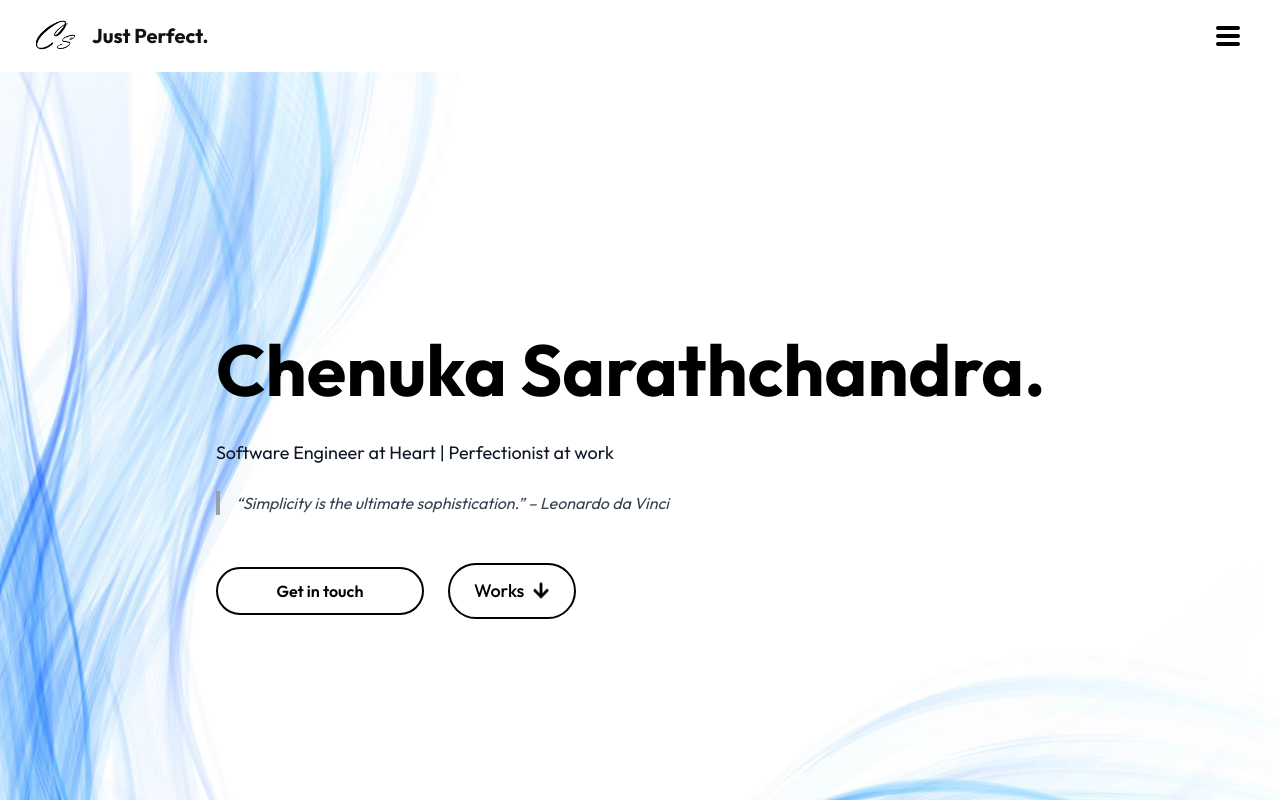
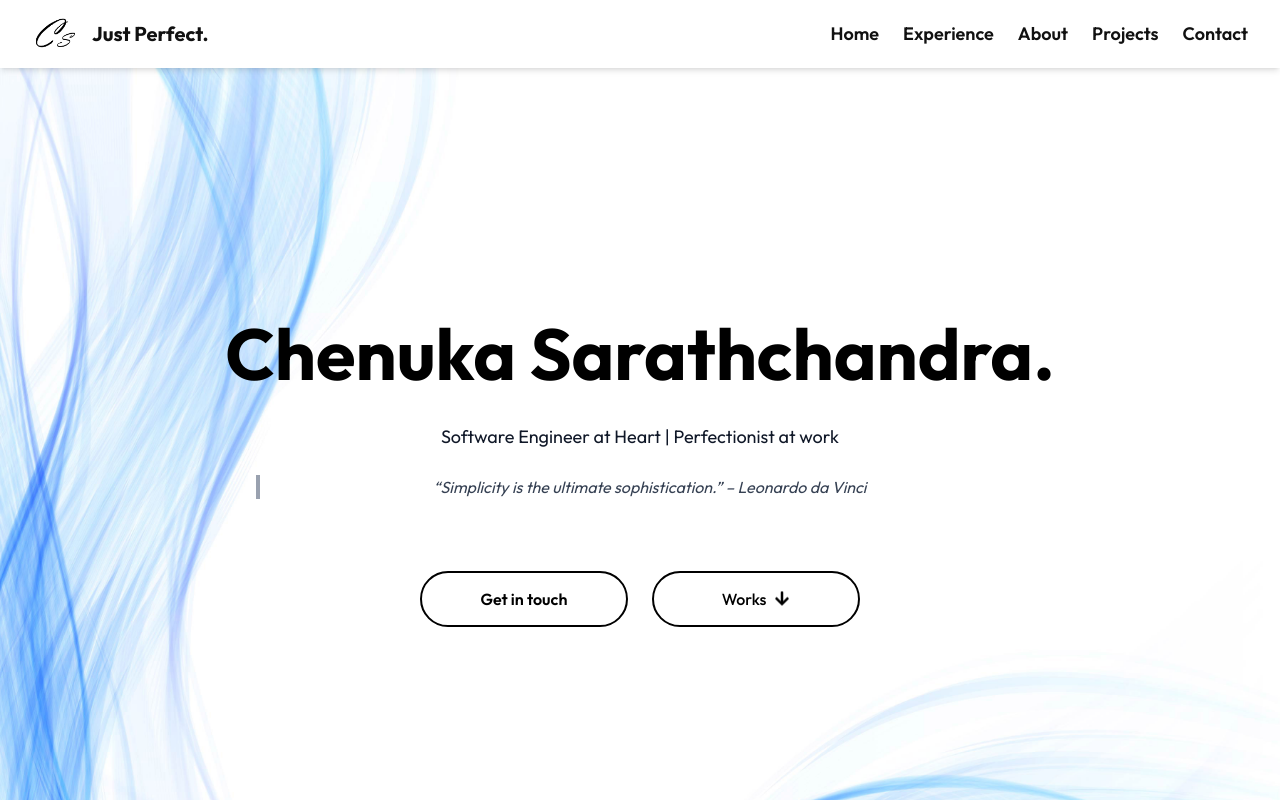
Before and after one commit to Chenuka608/NewPortfolio, a Next.js app: page / in a window 1280 px wide. Built offline with nearby package versions, Linux system fonts and the light colour scheme.

Commit message:
fixed buttons

```diff
--- a/src/app/components/Hero.tsx
+++ b/src/app/components/Hero.tsx
@@ -11,6 +11,16 @@ export default function Hero() {
     return () => clearTimeout(timer);
   }, []);
 
+  const scrollToContact = () => {
+    const element = document.getElementById("contact");
+    if (element) element.scrollIntoView({ behavior: "smooth", block: "start" });
+  };
+
+  const scrollToWorks = () => {
+    const element = document.getElementById("works");
+    if (element) element.scrollIntoView({ behavior: "smooth", block: "start" });
+  };
+
   return (
     <div
       id="hero"
@@ -20,37 +30,38 @@ export default function Hero() {
         opacity: isVisible ? 1 : 0,
       }}
     >
-      <main className="max-w-4xl w-full flex flex-col justify-center px-6 py-12 text-gray-900">
+      <main className="w-full max-w-5xl mx-auto flex flex-col justify-center items-center px-6 py-12 text-gray-900 text-center">
         <header className="mb-10 sm:mb-12">
           <h1 className="text-5xl sm:text-7xl font-extrabold leading-tight mb-4 sm:mb-6 text-black">
             Chenuka Sarathchandra.
           </h1>
-          <p className="text-base sm:text-lg text-gray-900 max-w-xl mb-4 sm:mb-6">
+          <p className="text-base sm:text-lg text-gray-900 max-w-3xl mx-auto mb-4 sm:mb-6">
             Software Engineer at Heart | Perfectionist at work
           </p>
-          <blockquote className="text-gray-700 italic border-l-4 border-gray-400 pl-4 max-w-xl text-sm sm:text-base">
+          <blockquote className="text-gray-700 italic border-l-4 border-gray-400 pl-4 max-w-3xl mx-auto text-sm sm:text-base">
             “Simplicity is the ultimate sophistication.” – Leonardo da Vinci
           </blockquote>
         </header>
 
         {/* Buttons Row */}
-        <div className="flex flex-row items-center space-x-6">
+        <div className="flex flex-row flex-wrap justify-center items-center gap-6 mt-6">
           {/* Get in touch button */}
-          <a
-            href="#contact"
-            className="w-52 h-12 flex items-center justify-center rounded-full border-2 border-black bg-white text-black font-semibold transition-all duration-300 hover:bg-black hover:text-white hover:scale-105"
+          <button
+            onClick={scrollToContact}
+            className="w-52 h-14 flex items-center justify-center rounded-full border-2 border-black bg-white text-black font-semibold transition-all duration-300 hover:bg-black hover:text-white hover:scale-105 cursor-pointer"
           >
             Get in touch
-          </a>
+          </button>
 
           {/* Works button */}
-          <a
-            href="#works"
-            className="flex flex-row items-center font-medium cursor-pointer text-base sm:text-lg self-center space-x-2 group border-2 border-black rounded-full px-6 py-3 text-black transition-all duration-300  hover:bg-black hover:text-white hover:scale-105"
+          <button
+            onClick={scrollToWorks}
+            className="w-52 h-14 flex items-center justify-center font-medium cursor-pointer rounded-full border-2 border-black bg-white text-black transition-all duration-300 hover:bg-black hover:text-white hover:scale-105"
           >
-            <span>Works</span>
-            <FaArrowDown className="animate-bounce text-black transition-transform duration-300 group-hover:translate-y-1 group-hover:text-white" />
-          </a>
+            <span className="flex items-center justify-center gap-2">
+              Works <FaArrowDown className="animate-bounce text-black transition-transform duration-300 group-hover:text-white " />
+            </span>
+          </button>
         </div>
       </main>
     </div>
--- a/src/app/components/Navbar.jsx
+++ b/src/app/components/Navbar.jsx
@@ -7,10 +7,22 @@ import logo from "../images/logo3.png";
 export default function Navbar() {
   const [menuOpen, setMenuOpen] = useState(false);
 
+  const scrollToSection = (id) => {
+    const element = document.getElementById(id);
+    if (element) {
+      element.scrollIntoView({ behavior: "smooth", block: "start" });
+    }
+  };
+
+  const handleNavClick = (id) => {
+    setMenuOpen(false);
+    setTimeout(() => scrollToSection(id), 200);
+  };
+
   return (
     <>
       {/* Navbar */}
-      <nav className="sticky top-0 z-50 flex items-center justify-between px-8 py-4 bg-white">
+      <nav className="sticky top-0 z-50 flex items-center justify-between px-8 py-4 bg-white shadow-md">
         {/* Logo */}
         <div className="flex items-center space-x-3">
           <Image src={logo} alt="Logo" width={48} height={48} priority />
@@ -19,7 +31,7 @@ export default function Navbar() {
 
         {/* Hamburger button */}
         <button
-          className="z-50 flex flex-col justify-center items-center w-10 h-10 group"
+          className="z-50 flex flex-col justify-center items-center w-10 h-10 group md:hidden"
           aria-label="Toggle menu"
           onClick={() => setMenuOpen(!menuOpen)}
         >
@@ -39,13 +51,34 @@ export default function Navbar() {
             }`}
           />
         </button>
+
+        {/* Desktop menu */}
+        <div className="hidden md:flex space-x-6 text-lg font-semibold">
+          {["hero", "edu", "about", "works", "contact"].map((id) => (
+            <button
+              key={id}
+              onClick={() => scrollToSection(id)}
+              className="hover:text-blue-500 transition-colors duration-200 cursor-pointer"
+            >
+              {id === "hero"
+                ? "Home"
+                : id === "edu"
+                ? "Experience"
+                : id === "about"
+                ? "About"
+                : id === "works"
+                ? "Projects"
+                : "Contact"}
+            </button>
+          ))}
+        </div>
       </nav>
 
-      {/* Slide-in Menu */}
+      {/* Mobile slide-in menu */}
       <div
         className={`fixed top-0 right-0 h-full w-full bg-white z-40 transform transition-transform duration-300 ease-in-out ${
           menuOpen ? "translate-x-0" : "translate-x-full"
-        }`}
+        } md:hidden`}
       >
         <div className="flex justify-end p-4">
           <button
@@ -58,41 +91,23 @@ export default function Navbar() {
         </div>
 
         <nav className="flex flex-col items-center justify-center space-y-8 text-2xl font-semibold h-[calc(100%-64px)]">
-          <a
-            href="#hero"
-            onClick={() => setMenuOpen(false)}
-            className="hover:text-blue-500 transition-colors duration-200"
-          >
-            Home
-          </a>
-          <a
-            href="#edu"
-            onClick={() => setMenuOpen(false)}
-            className="hover:text-blue-500 transition-colors duration-200"
-          >
-            Experience
-          </a>
-          <a
-            href="#about"
-            onClick={() => setMenuOpen(false)}
-            className="hover:text-blue-500 transition-colors duration-200"
-          >
-            About
-          </a>
-          <a
-            href="#works"
-            onClick={() => setMenuOpen(false)}
-            className="hover:text-blue-500 transition-colors duration-200"
-          >
-            Projects
-          </a>
-          <a
-            href="#contact"
-            onClick={() => setMenuOpen(false)}
-            className="hover:text-blue-500 transition-colors duration-200"
-          >
-            Contact
-          </a>
+          {["hero", "edu", "about", "works", "contact"].map((id) => (
+            <button
+              key={id}
+              onClick={() => handleNavClick(id)}
+              className="hover:text-blue-500 transition-colors duration-200 cursor-pointer "
+            >
+              {id === "hero"
+                ? "Home"
+                : id === "edu"
+                ? "Experience"
+                : id === "about"
+                ? "About"
+                : id === "works"
+                ? "Projects"
+                : "Contact"}
+            </button>
+          ))}
         </nav>
       </div>
     </>
```
